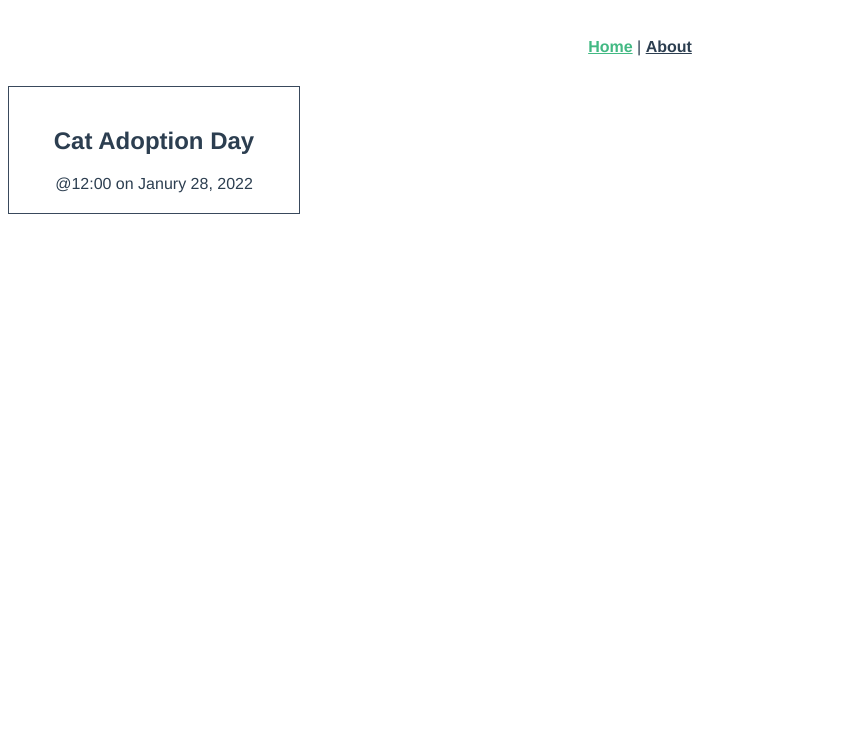
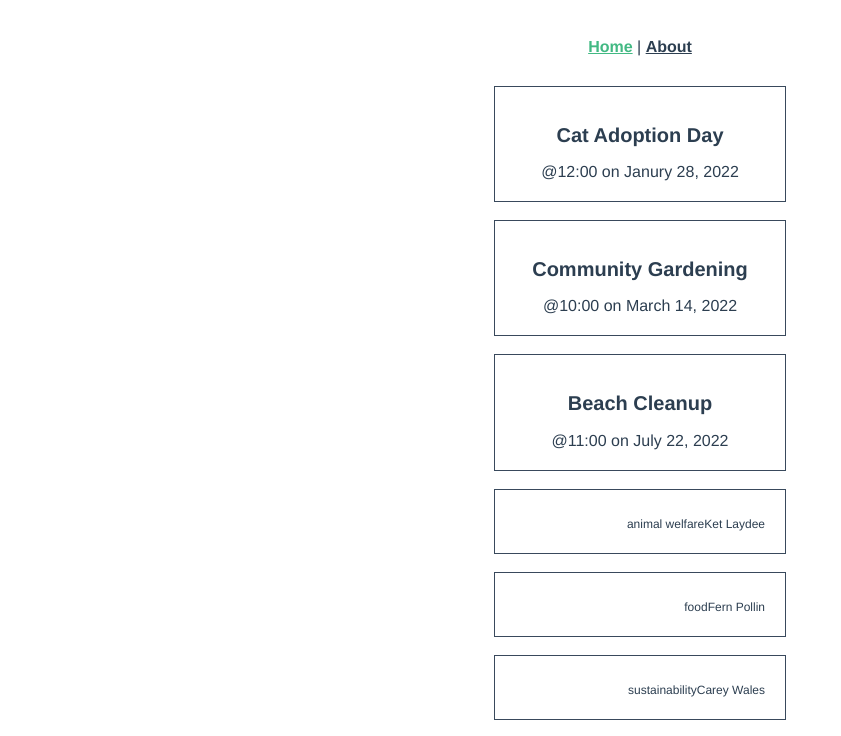
Before and after one commit to Keerati13/652115003_CompoLab2, a Vue app in the folder 331-intro-to-vite/: page / in a window 1280 px wide. Shown: the top 736 px of the page, without its empty margins (0-841 px from the left). Built offline with nearby package versions, Linux system fonts and the light colour scheme.

Commit message:
commit 8.7

```diff
--- a/331-intro-to-vite/src/App.vue
+++ b/331-intro-to-vite/src/App.vue
@@ -17,7 +17,7 @@
   </div>
 </template>
 
-<style scoped>
+<style>
 #layout {
   font-family: Avenir, Helvetica, Arial, sans-serif;
   -webkit-font-smoothing: antialiased;
@@ -37,4 +37,8 @@
 nav a.router-link-exact-active {
   color: #42b983;
 }
+
+h2 {
+  font-size: 20px;
+}
 </style>
--- a/331-intro-to-vite/src/components/EventCard.vue
+++ b/331-intro-to-vite/src/components/EventCard.vue
@@ -1,19 +1,20 @@
 <script setup lang="ts">
 import { ref } from 'vue'
-// defineProps<{
-//  msg: string
-// }>()
-const event = ref({
-  id: 5928101,
-  category: 'animal welfare',
-  title: 'Cat Adoption Day',
-  description: 'Find your new feline friend at this event.',
-  location: 'Meow Town',
-  date: 'Janury 28, 2022',
-  time: '12:00',
-  petsAllowed: true,
-  organizer: 'Ket Laydee'
-})
+import type { Event } from '@/type'
+defineProps<{
+  event: Event
+}>()
+// const event = ref({
+//   id: 5928101,
+//   category: 'animal welfare',
+//   title: 'Cat Adoption Day',
+//   description: 'Find your new feline friend at this event.',
+//   location: 'Meow Town',
+//   date: 'Janury 28, 2022',
+//   time: '12:00',
+//   petsAllowed: true,
+//   organizer: 'Ket Laydee'
+// })
 </script>
 
 <template>
@@ -37,4 +38,5 @@
   transform: scale(1.01);
   box-shadow: 0 3px 12px 0 rgba(0,0,0,0.2);
 }
+
 </style>
--- /dev/null
+++ b/331-intro-to-vite/src/components/EventInfo.vue
@@ -0,0 +1,36 @@
+<script setup lang="ts">
+import { ref } from 'vue'
+import Event from '@/types/Event'
+defineProps<{
+  event: Event
+}>()
+</script>
+
+<template>
+    <div class="event-class">
+    <div class="event-info">
+        <span>{{ event.category }}</span>
+        <span>{{ event.organizer }}</span>
+    </div>
+    </div>
+
+  </template>
+
+  <style scoped>
+  .event-info {
+    padding: 20px;
+    width: 250px;
+    cursor: pointer;
+    border: 1px solid #39495c;
+    margin-bottom: 18px;
+    text-align: right;
+    font-size: 20px;
+  }
+  .event-info:hover {
+    transform: scale(1.01);
+    box-shadow: 0 3px 12px 0 rgba(0, 0, 0, 0.2);
+  }
+  .event-info span{
+    font-size: 12px;
+  }
+  </style>
--- /dev/null
+++ b/331-intro-to-vite/src/type.ts
@@ -0,0 +1,11 @@
+export interface Event {
+    id: number
+    category: string
+    title: string
+    description: string
+    location: string
+    date: string
+    time: string
+    petsAllowed: boolean
+    organizer: string
+}
--- a/331-intro-to-vite/src/views/HomeView.vue
+++ b/331-intro-to-vite/src/views/HomeView.vue
@@ -1,9 +1,67 @@
 <script setup lang="ts">
-import EventCard from '@/components/EventCard.vue';
+import EventCard from '@/components/EventCard.vue'
+import EventInfo from '@/components/EventInfo.vue'
+import Event from '@/types/Event'
+import { ref } from 'vue'
+const events = ref<Event[]>([
+  {
+    id: 5928101,
+    category: 'animal welfare',
+    title: 'Cat Adoption Day',
+    description: 'Find your new feline friend at this event.',
+    location: 'Meow Town',
+    date: 'Janury 28, 2022',
+    time: '12:00',
+    petsAllowed: true,
+    organizer: 'Ket Laydee'
+  },
+  {
+    id: 4582797,
+    category: 'food',
+    title: 'Community Gardening',
+    description: 'Join us as we tend to the community edible plants.',
+    location: 'Flora City',
+    date: 'March 14, 2022',
+    time: '10:00',
+    petsAllowed: true,
+    organizer: 'Fern Pollin'
+  },
+  {
+    id: 8419988,
+    category: 'sustainability',
+    title: 'Beach Cleanup',
+    description: 'Help pick up trash along the shore.',
+    location: 'Playa Del Carmen',
+    date: 'July 22, 2022',
+    time: '11:00',
+    petsAllowed: false,
+    organizer: 'Carey Wales'
+  }
+])
 </script>
 
 <template>
   <div class="home">
-    <EventCard />
+  <div class="events">
+    <EventCard v-for="event in events" :key="event.id" :event="event" />
   </div>
+  <div class="events-info">
+    <EventInfo v-for="event in events" :key="event.id" :event="event" />
+  </div>
+  </div>
+
 </template>
+
+<style scoped>
+.home{
+  display: flex;
+  flex-direction: column;
+  align-items: center;
+}
+
+.events, .event-info{
+  display: flex;
+  flex-direction: column;
+  align-items: center;
+}
+</style>
```
